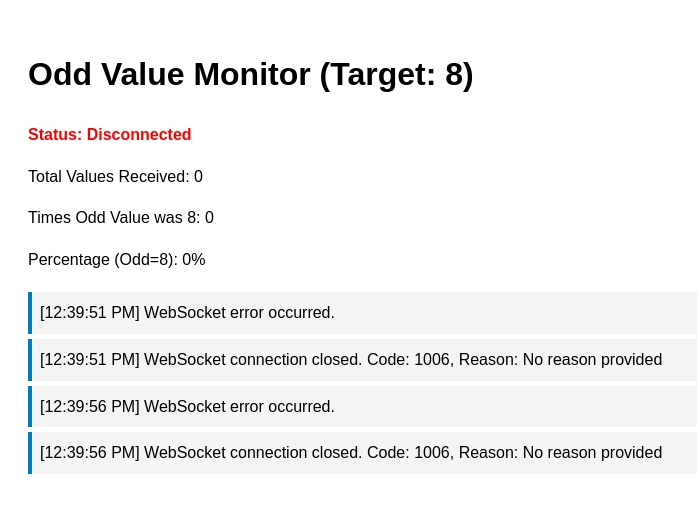
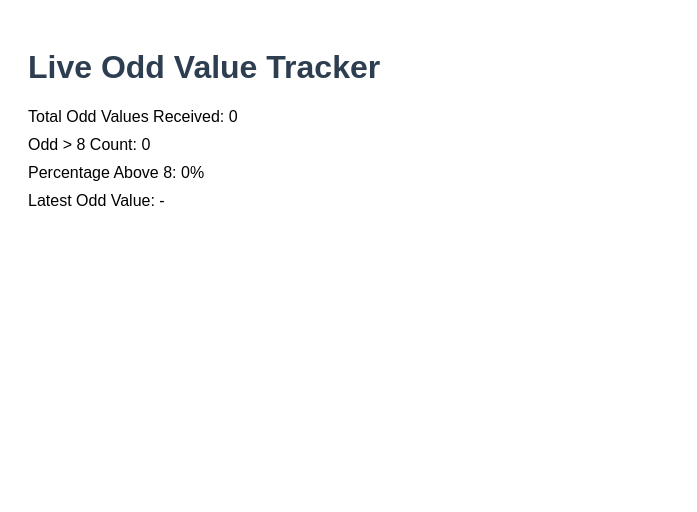
Before and after one commit to rasiya2004/new, a plain HTML site: page index.html in a window 1280 px wide. Shown: the whole page, without its empty margins (0-697 px from the left). Drawn offline with Linux system fonts and the light colour scheme.

Commit message:
Update index.html

```diff
--- a/index.html
+++ b/index.html
@@ -2,160 +2,57 @@
 <html lang="en">
 <head>
   <meta charset="UTF-8">
-    <meta name="viewport" content="width=device-width, initial-scale=1.0">
-    <title>WebSocket Odd Value Monitor</title>
+  <title>Live Odd Tracker</title>
   <style>
-        body {
-            font-family: Arial, sans-serif;
-            padding: 20px;
-            line-height: 1.6;
-        }
-        #status {
-            margin-bottom: 10px;
-            font-weight: bold;
-        }
-        .connected {
-            color: green;
-        }
-        .disconnected {
-            color: red;
-        }
-        #results {
-            margin-top: 20px;
-        }
-        .event {
-            padding: 8px;
-            margin-bottom: 5px;
-            background-color: #f4f4f4;
-            border-left: 4px solid #007cba;
-        }
+    body { font-family: Arial, sans-serif; padding: 20px; }
+    h1 { color: #2c3e50; }
+    .stats { margin-top: 20px; }
+    .stats div { margin-bottom: 10px; }
   </style>
 </head>
 <body>
-    <h1>Odd Value Monitor (Target: 8)</h1>
-    <div id="status" class="disconnected">Status: Disconnected</div>
-
-    <div id="counters">
-        <p>Total Values Received: <span id="totalCount">0</span></p>
-        <p>Times Odd Value was 8: <span id="targetCount">0</span></p>
-        <p>Percentage (Odd=8): <span id="percentage">0</span>%</p>
+  <h1>Live Odd Value Tracker</h1>
+  <div class="stats">
+    <div>Total Odd Values Received: <span id="total">0</span></div>
+    <div>Odd > 8 Count: <span id="above8">0</span></div>
+    <div>Percentage Above 8: <span id="percentage">0%</span></div>
+    <div>Latest Odd Value: <span id="latest">-</span></div>
   </div>
 
-    <div id="results"></div>
+  <script>
+    const ws = new WebSocket("wss://1xbet.lk/games-frame/sockets/crash?ref=1&gr=911&whence=55&fcountry=208&appGuid=games-web-app-default-web-v3&lng=en&v=1.5");
 
-    <script>
-        // WebSocket connection details
-        const wsUrl = 'wss://1xbet.lk/games-frame/sockets/crash?ref=1&gr=911&whence=55&fcountry=208&appGuid=games-web-app-default-web-v3&lng=en&v=1.5';
-        let socket;
+    let totalCount = 0;
+    let above8Count = 0;
 
-        // Counters for statistics
-        let totalValuesReceived = 0;
-        let timesOddWasEight = 0;
+    ws.onmessage = (event) => {
+      try {
+        const data = JSON.parse(event.data);
+        const odd = parseFloat(data?.odd);
 
-        // DOM elements
-        const statusElement = document.getElementById('status');
-        const totalCountElement = document.getElementById('totalCount');
-        const targetCountElement = document.getElementById('targetCount');
-        const percentageElement = document.getElementById('percentage');
-        const resultsElement = document.getElementById('results');
+        if (!isNaN(odd)) {
+          totalCount++;
+          if (odd > 8) above8Count++;
 
-        // Function to connect to the WebSocket
-        function connect() {
-            socket = new WebSocket(wsUrl);
+          const percentage = ((above8Count / totalCount) * 100).toFixed(2);
 
-            socket.onopen = function(event) {
-                statusElement.textContent = 'Status: Connected';
-                statusElement.className = 'connected';
-                logEvent('WebSocket connection established.');
-            };
-
-            socket.onmessage = function(event) {
-                totalValuesReceived++;
-                totalCountElement.textContent = totalValuesReceived;
-
-                try {
-                    // Try to parse the incoming data
-                    const data = parseWebSocketData(event.data);
-
-                    if (data && typeof data.value !== 'undefined') {
-                        const value = data.value;
-
-                        // Check if the value is odd and equals 8
-                        if (isOdd(value) && value === 8) {
-                            timesOddWasEight++;
-                            targetCountElement.textContent = timesOddWasEight;
-
-                            // Calculate and update percentage
-                            const percentage = ((timesOddWasEight / totalValuesReceived) * 100).toFixed(2);
-                            percentageElement.textContent = percentage;
-
-                            // Log this specific event
-                            logEvent(`Target Hit! Odd value is 8. Running percentage: ${percentage}%`, true);
+          document.getElementById("total").textContent = totalCount;
+          document.getElementById("above8").textContent = above8Count;
+          document.getElementById("percentage").textContent = `${percentage}%`;
+          document.getElementById("latest").textContent = odd;
         }
-                    } else {
-                        logEvent(`Received data: ${event.data}`);
-                    }
-                } catch (error) {
-                    logEvent(`Error processing message: ${error}. Raw data: ${event.data}`);
+      } catch (e) {
+        console.warn("Invalid message format:", event.data);
       }
     };
 
-            socket.onclose = function(event) {
-                statusElement.textContent = 'Status: Disconnected';
-                statusElement.className = 'disconnected';
-                logEvent(`WebSocket connection closed. Code: ${event.code}, Reason: ${event.reason || 'No reason provided'}`);
-
-                // Attempt to reconnect after 5 seconds
-                setTimeout(connect, 5000);
+    ws.onerror = (error) => {
+      console.error("WebSocket error:", error);
     };
 
-            socket.onerror = function(error) {
-                logEvent('WebSocket error occurred.');
-                console.error('WebSocket Error:', error);
+    ws.onclose = () => {
+      console.log("WebSocket connection closed.");
     };
-        }
-
-        // Function to parse WebSocket data
-        function parseWebSocketData(rawData) {
-            // Check if the data is a number
-            const numberValue = Number(rawData);
-            if (!isNaN(numberValue)) {
-                return { value: numberValue };
-            }
-
-            // Check if the data is a JSON string
-            try {
-                const jsonData = JSON.parse(rawData);
-                return jsonData;
-            } catch (e) {
-                // If parsing fails, return the raw data for debugging
-                return { raw: rawData };
-            }
-        }
-
-        // Function to check if a number is odd [citation:7]
-        function isOdd(number) {
-            return Math.abs(number % 2) === 1;
-        }
-
-        // Function to log events to the results div
-        function logEvent(message, isHighlighted = false) {
-            const eventDiv = document.createElement('div');
-            eventDiv.className = 'event';
-            eventDiv.textContent = `[${new Date().toLocaleTimeString()}] ${message}`;
-
-            if (isHighlighted) {
-                eventDiv.style.backgroundColor = '#e0f7fa';
-                eventDiv.style.borderLeftColor = '#ff9800';
-            }
-
-            resultsElement.appendChild(eventDiv);
-            // Auto-scroll to the latest event
-            resultsElement.scrollTop = resultsElement.scrollHeight;
-        }
-
-        // Initialize the connection when the page loads
-        window.onload = connect;
   </script>
 </body>
 </html>
```
Lines whose indentation alone changed are shown as unchanged.
